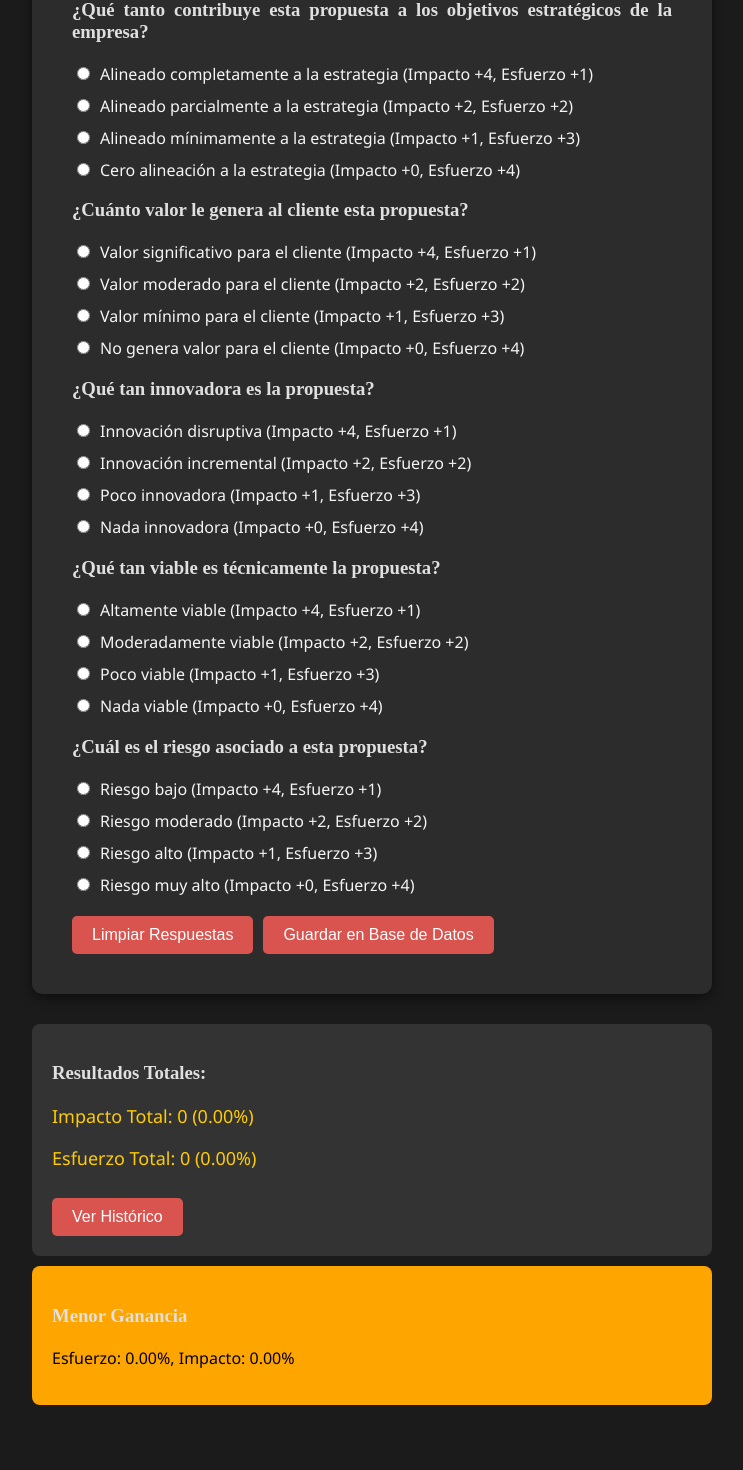
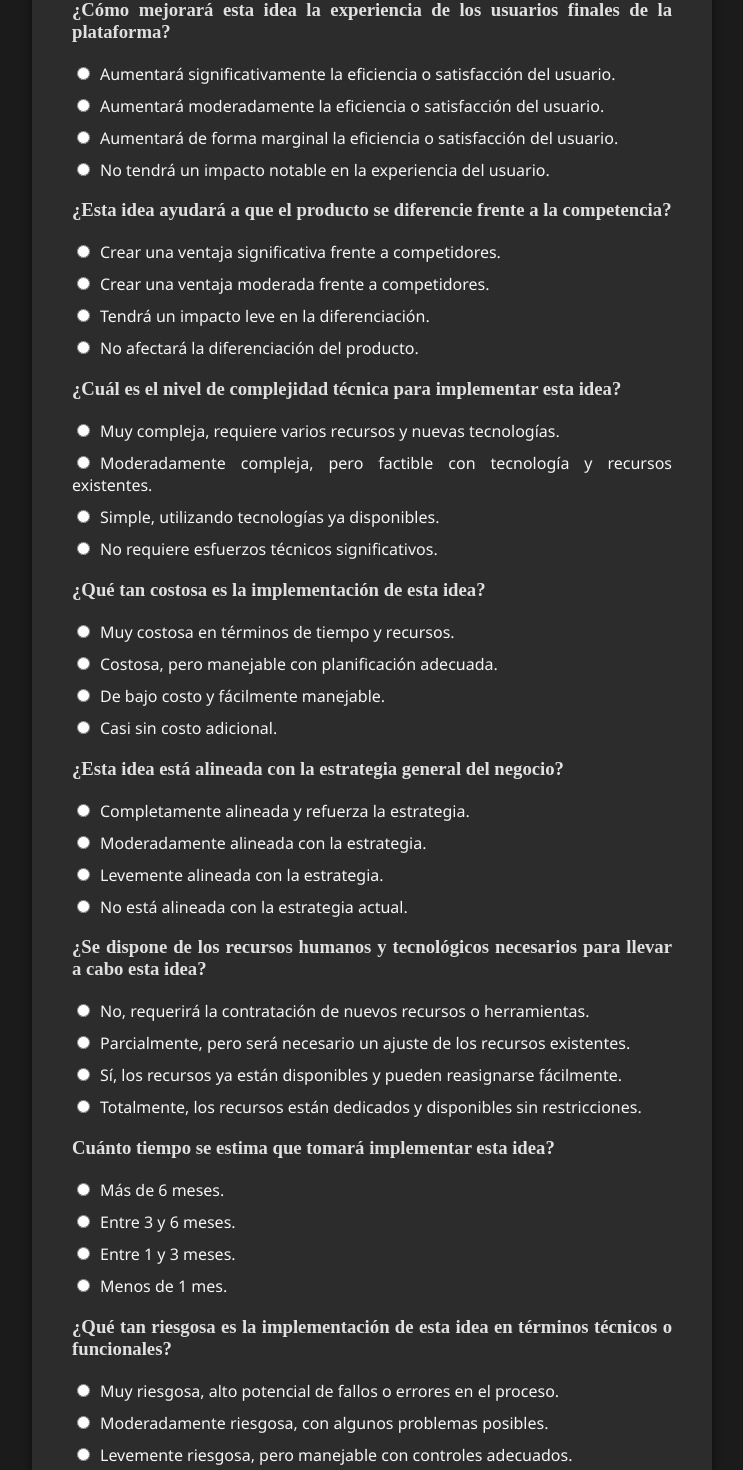
Before and after one commit to CarlosBD1988/matriz-impacto-app, a React (Create React App) app: page /formulario in a window 1280 px wide. Shown: the part 280-1750 px from the top of the page, without its empty margins (268-1011 px from the left). Before the commit the page ends 1695 px from the top, so only its background shows below. Built offline with nearby package versions, Linux system fonts and the light colour scheme.

Commit message:
update preguentas calculadora.

```diff
--- a/src/preguntas.js
+++ b/src/preguntas.js
@@ -1,56 +1,105 @@
 const preguntas = [
     {
       id: 1,
-      texto: "¿Qué tanto contribuye esta propuesta a los objetivos estratégicos de la empresa?",
+      texto: "¿Cómo mejorará esta idea la experiencia de los usuarios finales de la plataforma?",
       opciones: [
-        { texto: "Alineado completamente a la estrategia (Impacto +4, Esfuerzo +1)", impacto: 4, esfuerzo: 1 },
-        { texto: "Alineado parcialmente a la estrategia (Impacto +2, Esfuerzo +2)", impacto: 2, esfuerzo: 2 },
-        { texto: "Alineado mínimamente a la estrategia (Impacto +1, Esfuerzo +3)", impacto: 1, esfuerzo: 3 },
-        { texto: "Cero alineación a la estrategia (Impacto +0, Esfuerzo +4)", impacto: 0, esfuerzo: 4 },
+        { texto: "Aumentará significativamente la eficiencia o satisfacción del usuario.", impacto: 3, esfuerzo: 0 },
+        { texto: "Aumentará moderadamente la eficiencia o satisfacción del usuario.", impacto: 2, esfuerzo: 0 },
+        { texto: "Aumentará de forma marginal la eficiencia o satisfacción del usuario.", impacto: 1, esfuerzo: 0 },
+        { texto: "No tendrá un impacto notable en la experiencia del usuario.", impacto: 0, esfuerzo: 0 },
       ],
     },
     {
       id: 2,
-      texto: "¿Cuánto valor le genera al cliente esta propuesta?",
+      texto: "¿Esta idea ayudará a que el producto se diferencie frente a la competencia?",
       opciones: [
-        { texto: "Valor significativo para el cliente (Impacto +4, Esfuerzo +1)", impacto: 4, esfuerzo: 1 },
-        { texto: "Valor moderado para el cliente (Impacto +2, Esfuerzo +2)", impacto: 2, esfuerzo: 2 },
-        { texto: "Valor mínimo para el cliente (Impacto +1, Esfuerzo +3)", impacto: 1, esfuerzo: 3 },
-        { texto: "No genera valor para el cliente (Impacto +0, Esfuerzo +4)", impacto: 0, esfuerzo: 4 },
+        { texto: "Crear una ventaja significativa frente a competidores.", impacto: 3, esfuerzo: 1 },
+        { texto: "Crear una ventaja moderada frente a competidores.", impacto: 2, esfuerzo: 1 },
+        { texto: "Tendrá un impacto leve en la diferenciación.", impacto: 1, esfuerzo: 0 },
+        { texto: "No afectará la diferenciación del producto.", impacto: 0, esfuerzo: 0 },
       ],
     },
-    // Agregamos más preguntas de la misma manera
     {
       id: 3,
-      texto: "¿Qué tan innovadora es la propuesta?",
+      texto: "¿Cuál es el nivel de complejidad técnica para implementar esta idea?",
       opciones: [
-        { texto: "Innovación disruptiva (Impacto +4, Esfuerzo +1)", impacto: 4, esfuerzo: 1 },
-        { texto: "Innovación incremental (Impacto +2, Esfuerzo +2)", impacto: 2, esfuerzo: 2 },
-        { texto: "Poco innovadora (Impacto +1, Esfuerzo +3)", impacto: 1, esfuerzo: 3 },
-        { texto: "Nada innovadora (Impacto +0, Esfuerzo +4)", impacto: 0, esfuerzo: 4 },
+        { texto: "Muy compleja, requiere varios recursos y nuevas tecnologías.", impacto: 0, esfuerzo: 3 },
+        { texto: "Moderadamente compleja, pero factible con tecnología y recursos existentes.", impacto: 0, esfuerzo: 2 },
+        { texto: "Simple, utilizando tecnologías ya disponibles.", impacto: 0, esfuerzo: 2 },
+        { texto: "No requiere esfuerzos técnicos significativos.", impacto: 0, esfuerzo: 1 },
       ],
     },
     {
       id: 4,
-      texto: "¿Qué tan viable es técnicamente la propuesta?",
+      texto: "¿Qué tan costosa es la implementación de esta idea?",
       opciones: [
-        { texto: "Altamente viable (Impacto +4, Esfuerzo +1)", impacto: 4, esfuerzo: 1 },
-        { texto: "Moderadamente viable (Impacto +2, Esfuerzo +2)", impacto: 2, esfuerzo: 2 },
-        { texto: "Poco viable (Impacto +1, Esfuerzo +3)", impacto: 1, esfuerzo: 3 },
-        { texto: "Nada viable (Impacto +0, Esfuerzo +4)", impacto: 0, esfuerzo: 4 },
+        { texto: "Muy costosa en términos de tiempo y recursos.", impacto: 1, esfuerzo: 3 },
+        { texto: "Costosa, pero manejable con planificación adecuada.", impacto: 2, esfuerzo: 2 },
+        { texto: "De bajo costo y fácilmente manejable.", impacto: 1, esfuerzo: 1 },
+        { texto: "Casi sin costo adicional.", impacto: 0, esfuerzo: 0 },
       ],
     },
     {
       id: 5,
-      texto: "¿Cuál es el riesgo asociado a esta propuesta?",
+      texto: "¿Esta idea está alineada con la estrategia general del negocio?",
       opciones: [
-        { texto: "Riesgo bajo (Impacto +4, Esfuerzo +1)", impacto: 4, esfuerzo: 1 },
-        { texto: "Riesgo moderado (Impacto +2, Esfuerzo +2)", impacto: 2, esfuerzo: 2 },
-        { texto: "Riesgo alto (Impacto +1, Esfuerzo +3)", impacto: 1, esfuerzo: 3 },
-        { texto: "Riesgo muy alto (Impacto +0, Esfuerzo +4)", impacto: 0, esfuerzo: 4 },
+        { texto: "Completamente alineada y refuerza la estrategia.", impacto: 3, esfuerzo: 0 },
+        { texto: "Moderadamente alineada con la estrategia.", impacto: 2, esfuerzo: 0 },
+        { texto: "Levemente alineada con la estrategia.", impacto: 1, esfuerzo: 0 },
+        { texto: "No está alineada con la estrategia actual.", impacto: 0, esfuerzo: 0 },
       ],
     },
-    // Añadimos más preguntas según sea necesario
+    {
+      id: 6,
+      texto: "¿Se dispone de los recursos humanos y tecnológicos necesarios para llevar a cabo esta idea?",
+      opciones: [
+        { texto: "No, requerirá la contratación de nuevos recursos o herramientas.", impacto: 1, esfuerzo: 3 },
+        { texto: "Parcialmente, pero será necesario un ajuste de los recursos existentes.", impacto: 1, esfuerzo: 2 },
+        { texto: "Sí, los recursos ya están disponibles y pueden reasignarse fácilmente.", impacto: 1, esfuerzo: 1 },
+        { texto: "Totalmente, los recursos están dedicados y disponibles sin restricciones.", impacto: 1, esfuerzo: 0 },
+      ],
+    },
+    {
+      id: 7,
+      texto: "Cuánto tiempo se estima que tomará implementar esta idea?",
+      opciones: [
+        { texto: "Más de 6 meses.", impacto: 1, esfuerzo: 3 },
+        { texto: "Entre 3 y 6 meses.", impacto: 2, esfuerzo: 2 },
+        { texto: "Entre 1 y 3 meses.", impacto: 2, esfuerzo: 1 },
+        { texto: "Menos de 1 mes.", impacto: 1, esfuerzo: 0 },
+      ],
+    },
+    {
+      id: 8,
+      texto: "¿Qué tan riesgosa es la implementación de esta idea en términos técnicos o funcionales?",
+      opciones: [
+        { texto: "Muy riesgosa, alto potencial de fallos o errores en el proceso.", impacto: 1, esfuerzo: 3 },
+        { texto: "Moderadamente riesgosa, con algunos problemas posibles.", impacto: 2, esfuerzo: 2 },
+        { texto: "Levemente riesgosa, pero manejable con controles adecuados.", impacto: 1, esfuerzo: 1 },
+        { texto: "Casi sin riesgo de implementación.", impacto: 0, esfuerzo: 0 },
+      ],
+    },
+    {
+      id: 9,
+      texto: "¿Responde esta idea a una necesidad clara y urgente del mercado?.",
+      opciones: [
+        { texto: "Es una necesidad urgente y de alta demanda.", impacto: 3, esfuerzo: 0 },
+        { texto: "Es una necesidad relevante pero no crítica.", impacto: 2, esfuerzo: 0 },
+        { texto: "Es una necesidad marginal o de baja demanda.", impacto: 1, esfuerzo: 0 },
+        { texto: "No parece tener demanda clara en el mercado.", impacto: 0, esfuerzo: 0 },
+      ],
+    },
+    {
+      id: 10,
+      texto: "¿Cómo afectará esta idea la capacidad del producto para escalar a nuevos usuarios o mercados?",
+      opciones: [
+        { texto: "Aumentará significativamente la escalabilidad del producto.", impacto: 3, esfuerzo: 1 },
+        { texto: "Aumentará moderadamente la escalabilidad.", impacto: 2, esfuerzo: 1 },
+        { texto: "Tendrá un impacto leve en la escalabilidad.", impacto: 1, esfuerzo: 0 },
+        { texto: "No afectará la escalabilidad del producto.", impacto: 0, esfuerzo: 4 },
+      ],
+    }
+
   ];
 
   export default preguntas;
```
